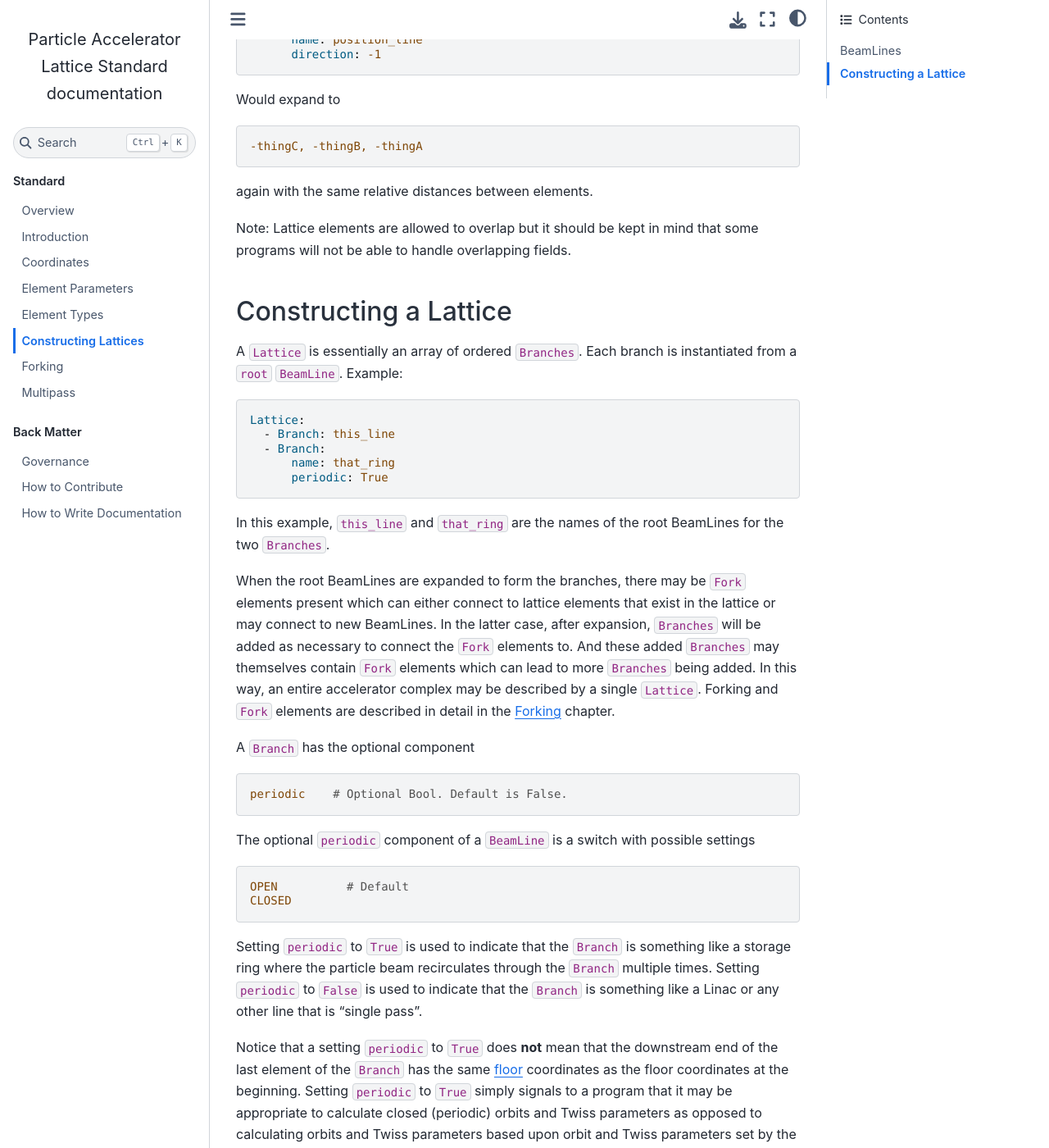
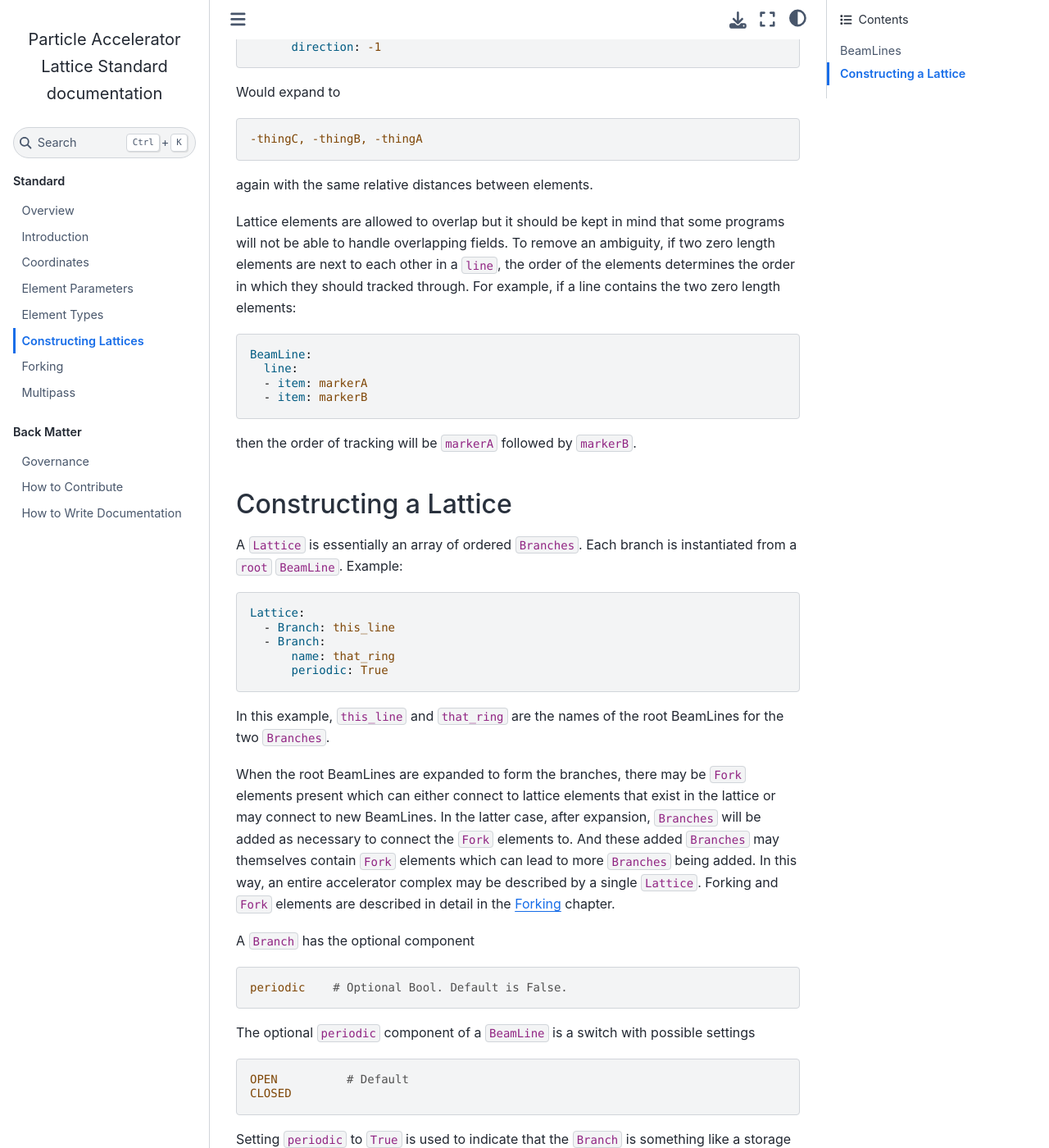
Before and after one commit to campa-consortium/lattice-standard, a Sphinx documentation site: the page built from source/constructing-lattices.md, in a window 1280 px wide and 1400 px high, scrolled down 6509 px. Shown: the whole window at 82% size. Built offline with Sphinx 7.4.7 and the Sphinx Book theme 1.1.4, drawn with Linux system fonts in a browser that asks for light colours; some of the changed text lies outside the part shown.

Commit message:
Minor correction.

````diff
--- a/source/constructing-lattices.md
+++ b/source/constructing-lattices.md
@@ -303,8 +302,18 @@ Would expand to
 ```
 again with the same relative distances between elements.
 
-Note: Lattice elements are allowed to overlap but it should be kept in mind that
+Lattice elements are allowed to overlap but it should be kept in mind that
 some programs will not be able to handle overlapping fields.
+To remove an ambiguity, if two zero length elements are next to each other in a `line`, the order of the
+elements determines the order in which they should tracked through. For example,
+if a line contains the two zero length elements:
+```{code} yaml
+BeamLine:
+  line:
+  - item: markerA
+  - item: markerB
+```
+then the order of tracking will be `markerA` followed by `markerB`.
 
 %---------------------------------------------------------------------------------------------------
 (s:lattice.construct)=
@@ -351,7 +360,7 @@ coordinates at the beginning. Setting `periodic` to `True` simply signals to a p
 it may be appropriate to calculate closed (periodic) orbits and Twiss parameters
 as opposed to calculating orbits and Twiss
 parameters based upon orbit and Twiss parameters set by the User for the beginning of the `Branch`.
-Indeed, it is sometimes convenient to treat branches as closed even though there is no
+Indeed, it is sometimes convenient to treat branches as periodic even though there is no
 closure in the floor coordinate sense.
 For example, when a storage ring has a number of repeating "periods", it may be
-convenient to only use one period in a simulation.
+convenient, for speed reasons, to calculate the periodic functions using only use one period.
````
Also changed, not shown: other parts of source/constructing-lattices.md (+3 -4 lines).
